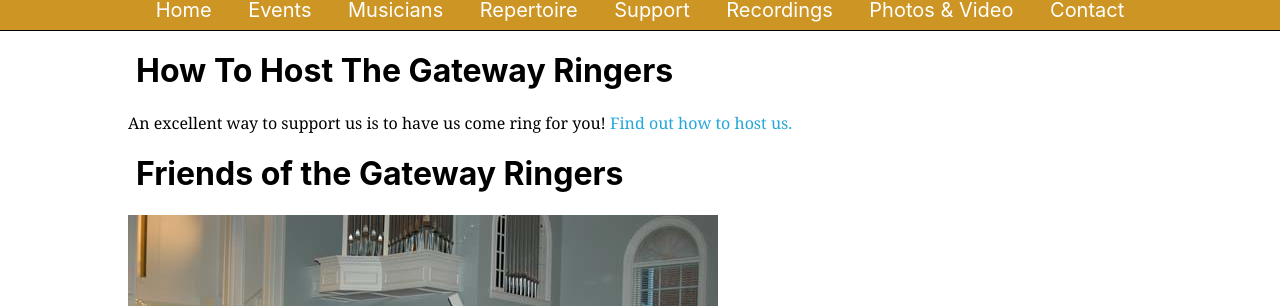
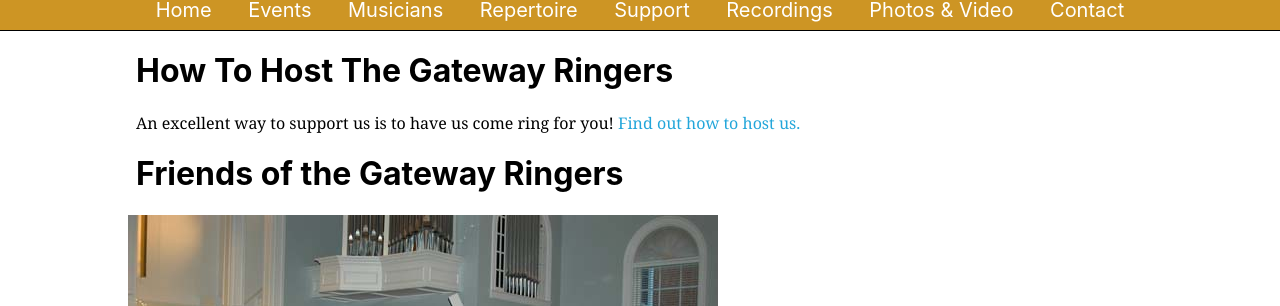
Before and after one commit to GatewayRingers/GatewayRingers.github.io, a Jekyll site: the page built from support.html, in a window 1280 px wide. Shown: the part 214-520 px from the top of the page. Built offline with Jekyll 4.4.1, drawn with Linux system fonts in a browser that asks for light colours.

Commit message:
Update support.html

```diff
--- a/support.html
+++ b/support.html
@@ -2,7 +2,7 @@
 title: Friends of the Gateway Ringers
 ---
 <h1 class="ph2">How To Host The Gateway Ringers</h1>
-<p class="athelas lh-copy">An excellent way to support us is to have us come ring for you! <a href="/host-us" class="link blue dim">Find out how to host us.</a><p>
+<p class="ph2 athelas lh-copy">An excellent way to support us is to have us come ring for you! <a href="/host-us" class="link blue dim">Find out how to host us.</a><p>
 
 <h1 class="ph2">Friends of the Gateway Ringers</h1>
 
```
